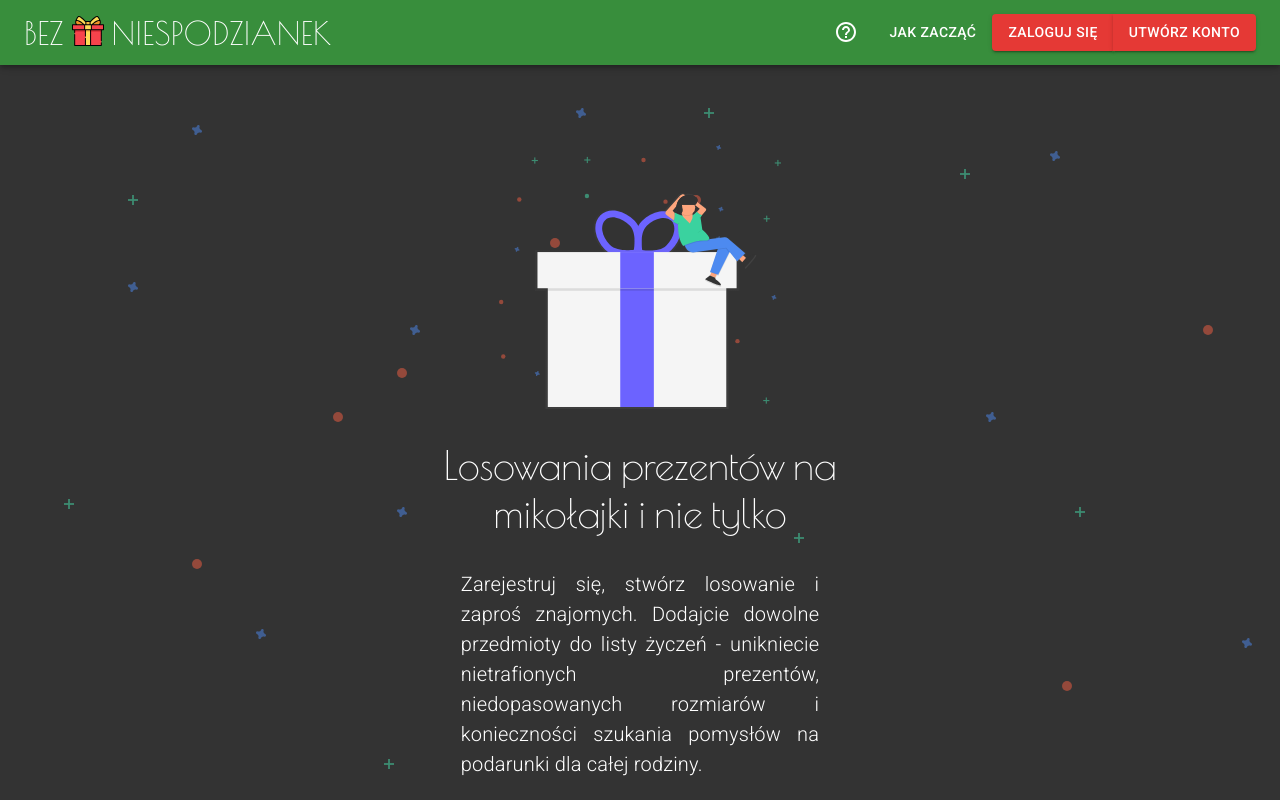
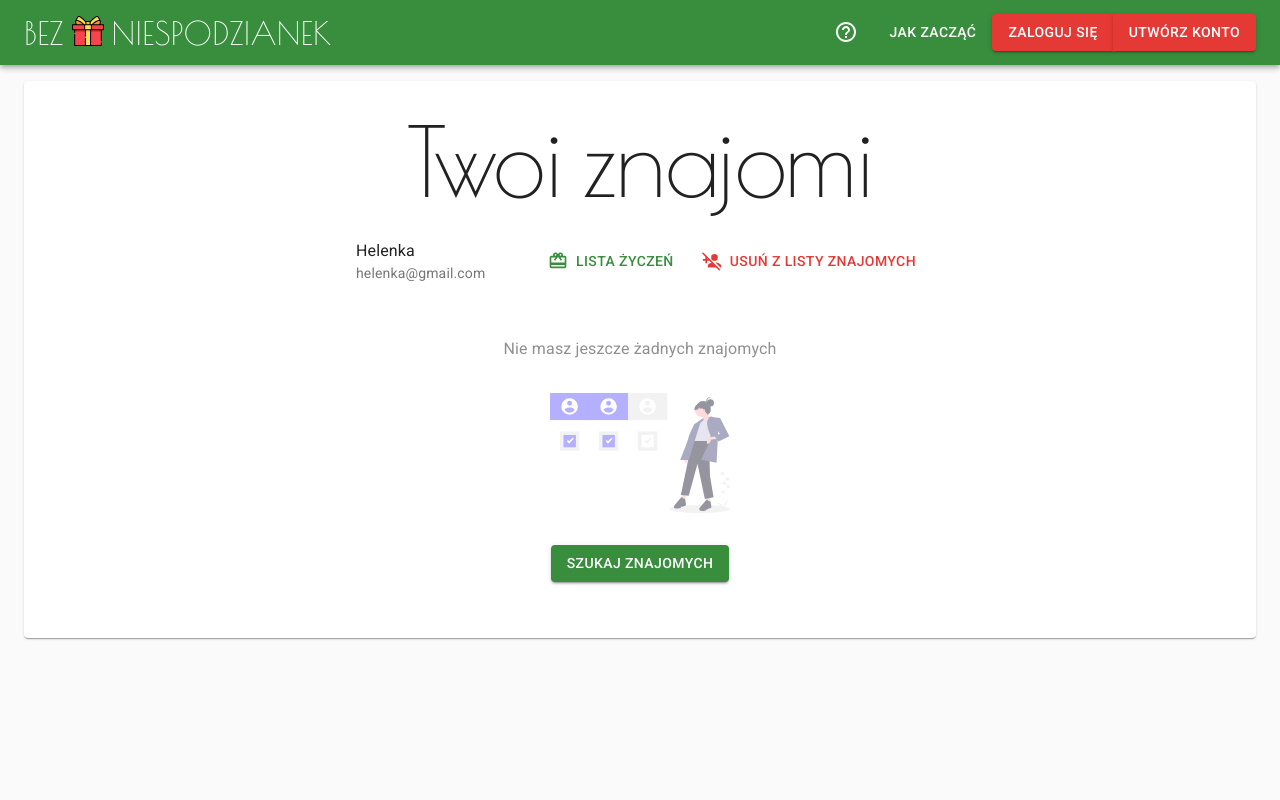
Before and after one commit to Bruinen90/gifts-front, a React (Create React App) app: page /moi-znajomi in a window 1280 px wide. Shown: the top 800 px of the page. Built offline with nearby package versions, Linux system fonts and the light colour scheme.

Commit message:
Friends list basic layout

```diff
--- a/src/App.tsx
+++ b/src/App.tsx
@@ -16,6 +16,7 @@ import CreateDraw from './pages/CreateDraw/CreateDraw';
 import MyDraws from './pages/MyDraws/MyDraws';
 import Wishlist from './pages/Wishlist/Wishlist';
 import CreateWish from './pages/CreateWish/CreateWish';
+import { Friends } from './pages/Friends/Friends';
 
 axios.defaults.baseURL = 'http://localhost:8080/';
 
@@ -44,6 +45,7 @@ const App = () => {
 					<Route path="/nowe-zyczenie" component={CreateWish} />
 					<Route path="/edytuj-zyczenie" component={CreateWish} />
 					<Route path="/lista-zyczen" component={Wishlist} />
+					<Route path="/moi-znajomi" component={Friends} />
 					<Route path="/" component={Home} />
 				</Switch>
 				{/* End off app */}
--- /dev/null
+++ b/src/components/FriendBox/FriendBox.tsx
@@ -0,0 +1,63 @@
+import React, { useState } from "react";
+import { useDispatch } from "react-redux";
+
+// MUI
+import {
+  ListItem,
+  ListItemText,
+  ListItemSecondaryAction,
+  Button,
+  IconButton,
+  Theme,
+} from "@material-ui/core";
+import { CardGiftcard, PersonAddDisabled } from "@material-ui/icons";
+import useMediaQuery from "@material-ui/core/useMediaQuery";
+import { useTheme } from "@material-ui/styles";
+
+interface FriendBoxProps {
+  _id: string;
+  username: string;
+  email?: string;
+}
+
+export const FriendBox: React.FC<FriendBoxProps> = ({
+  _id,
+  username,
+  email,
+}) => {
+  const dispatch = useDispatch();
+  const theme: Theme = useTheme();
+  const minWidth = useMediaQuery(theme.breakpoints.up("md"));
+
+  const handleCancelFriendship = () => {
+    console.log("Canceling friendship with: ", _id);
+  };
+  return (
+    <ListItem>
+      <ListItemText primary={username} secondary={email} />
+
+      <ListItemSecondaryAction>
+        <Button
+          color="primary"
+          startIcon={<CardGiftcard />}
+          style={{ marginRight: "1rem" }}
+        >
+          Lista życzeń
+        </Button>
+        {minWidth ? (
+          <Button
+            color="secondary"
+            onClick={handleCancelFriendship}
+            startIcon={<PersonAddDisabled />}
+          >
+            Usuń z listy znajomych
+          </Button>
+        ) : (
+          <IconButton onClick={handleCancelFriendship}>
+            <PersonAddDisabled color="secondary" />
+          </IconButton>
+        )}
+      </ListItemSecondaryAction>
+    </ListItem>
+  );
+};
--- a/src/components/NavigationList/NavigationList.tsx
+++ b/src/components/NavigationList/NavigationList.tsx
@@ -2,7 +2,7 @@ import React from 'react';
 
 // MUI
 import { List } from '@material-ui/core';
-import { AddCircle, CardGiftcard, HelpOutline } from '@material-ui/icons';
+import { AddCircle, CardGiftcard, HelpOutline, People } from '@material-ui/icons';
 import ListIcon from '@material-ui/icons/List';
 
 // Components
@@ -29,6 +29,11 @@ const USER_ITEMS_LIST = [
 		target: '/lista-zyczen',
 		icon: <CardGiftcard color="inherit" />,
 		text: 'Lista życzeń',
+	},
+	{
+		target: '/moi-znajomi',
+		icon: <People color="inherit" />,
+		text: 'Moi znajomi',
 	},
 ];
 
--- /dev/null
+++ b/src/pages/Friends/Friends.tsx
@@ -0,0 +1,68 @@
+import React from "react";
+import { useSelector } from "react-redux";
+
+// Components
+import PageWrapper from "../../components/PageWrapper/PageWrapper";
+import { FriendBox } from "../../components/FriendBox/FriendBox";
+
+// MUI
+import { Box, Typography, Button, List } from "@material-ui/core";
+
+// Types
+import { StateInterface } from "../../interfaces/interfaces";
+
+// Images
+import Subscriptions from "../../img/subscripions.svg";
+
+export const Friends: React.FC = () => {
+  const friendsList = useSelector((state: StateInterface) => state.friends);
+
+  const handleCancelFriendship = () => {
+    console.log("canceling friendship");
+  };
+  return (
+    <PageWrapper>
+      <Typography variant="h1" align="center">
+        Twoi znajomi
+      </Typography>
+      <List style={{ maxWidth: "600px", margin: "auto" }}>
+        <FriendBox _id="124" username="Helenka" email="helenka@gmail.com" />
+      </List>
+      <Box
+        textAlign="center"
+        display="flex"
+        flexDirection="column"
+        alignItems="center"
+        margin="2rem auto"
+      >
+        {friendsList && friendsList.length > 0 ? (
+          friendsList.map((friend) => (
+            <FriendBox
+              _id={friend._id}
+              username={friend.username}
+              email={friend.email}
+            />
+          ))
+        ) : (
+          <>
+            <Typography style={{ opacity: "0.5" }}>
+              Nie masz jeszcze żadnych znajomych
+            </Typography>
+            <img
+              src={Subscriptions}
+              style={{
+                width: "20%",
+                maxWidth: "180px",
+                opacity: "0.5",
+                margin: "2rem",
+              }}
+            />
+            <Button variant="contained" color="primary">
+              Szukaj znajomych
+            </Button>
+          </>
+        )}
+      </Box>
+    </PageWrapper>
+  );
+};
```
Also changed, not shown: src/interfaces/interfaces.tsx (+9 -8 lines), src/img/subscripions.svg (added).
